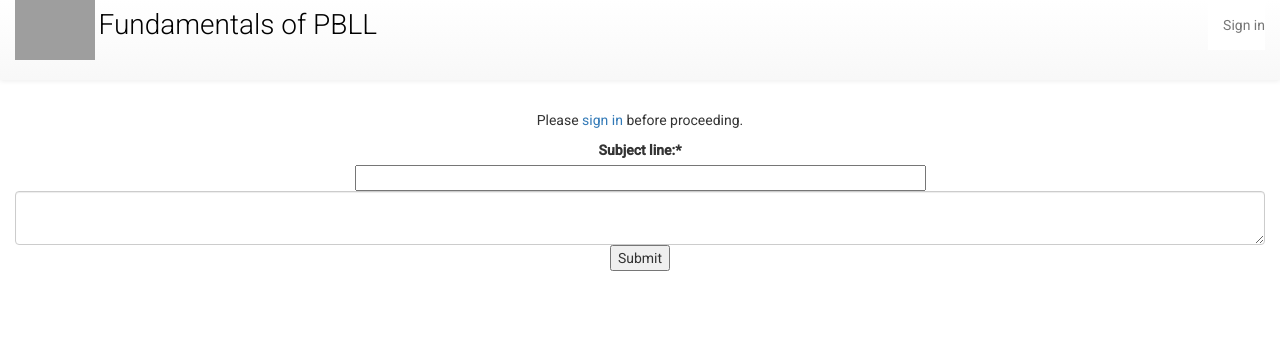
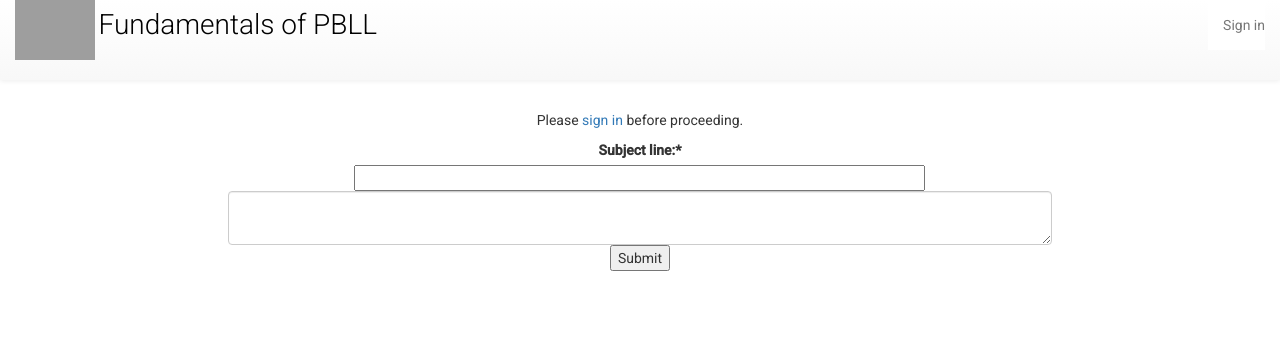
Before and after one commit to richmedina/nflrc-blwl-dev, a Django app: template templates/inactive.html in a window 1280 px wide. Shown: the top 355 px of the page. Run offline with Django 3.2, Linux system fonts and the light colour scheme; the template is opened without the code that fills it: values that come from a table or form of the project are taken from there, others are empty; parts of the project's set-up code (start-up, migrations or seed data) failed here and were passed over; some libraries are stand-ins or nearby versions; grey boxes are pictures that could not be loaded.

Commit message:
ui adjustments

```diff
--- a/templates/inactive.html
+++ b/templates/inactive.html
@@ -6,7 +6,7 @@
 {% block content_container %}
 
 <div class="row">
-    <div class="col-md-12 text-center">
+    <div class="col-md-8 col-md-offset-2 text-center">
     	{% if user.is_anonymous %}
 
     		<p>Please <a href="{% url 'social:begin' 'google-oauth2' %}?next={{ request.path }}">sign in</a> before proceeding.</p>
```
